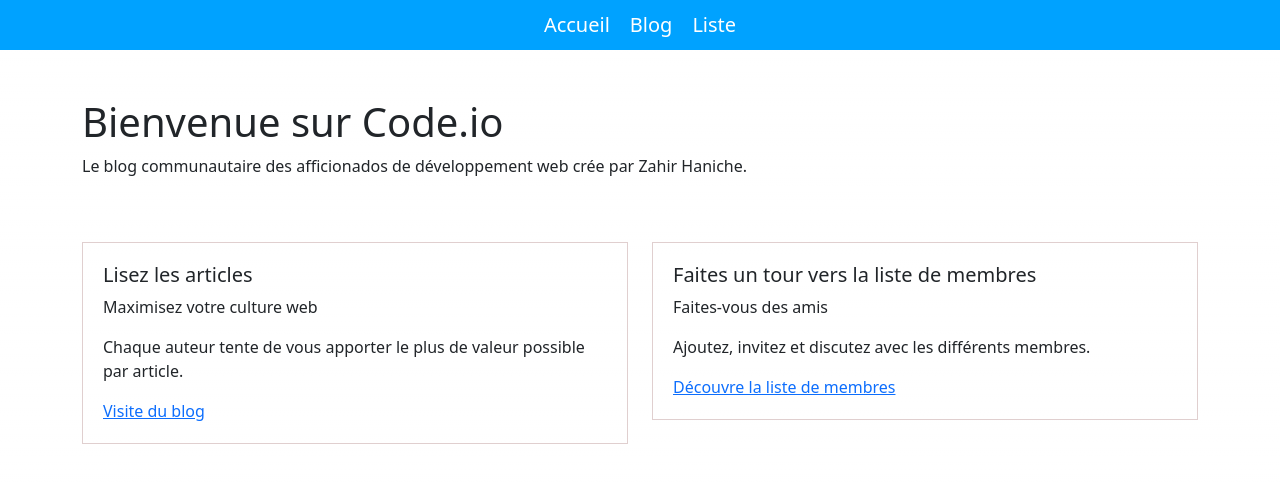
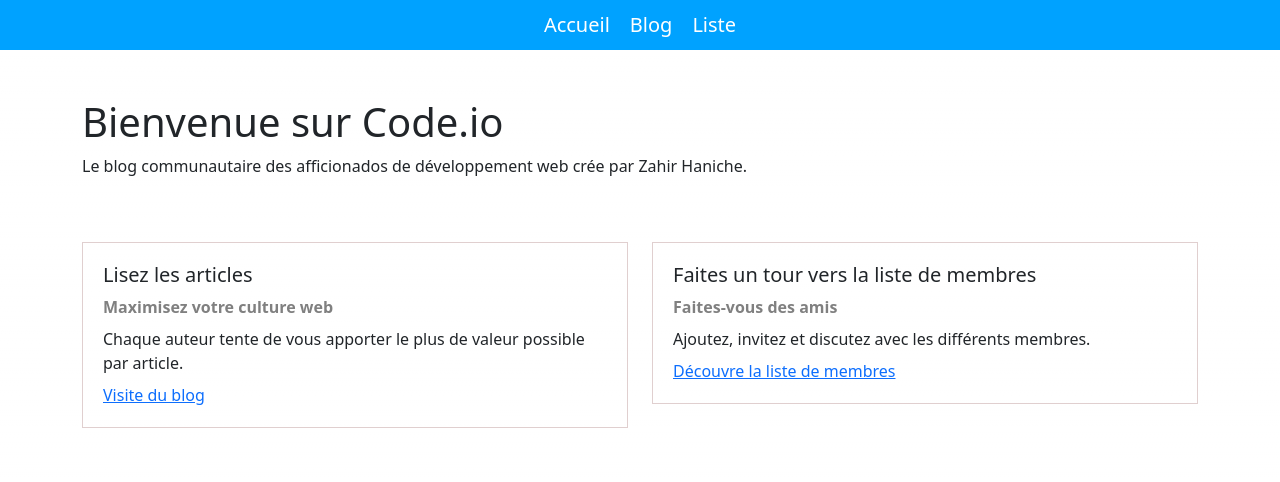
Before and after one commit to ZahirHaniche-dev/nextjs-blog, a Next.js app: page / in a window 1280 px wide. Shown: the top 482 px of the page. Built offline with nearby package versions, Linux system fonts and the light colour scheme.

Commit message:
Integration design home 2

```diff
--- a/components/Navbar/Navbar.module.css
+++ b/components/Navbar/Navbar.module.css
@@ -25,9 +25,3 @@
     color: var(--navbar-hover-color);
     text-decoration: underline;
 }
-
-/* Styles pour rendre la barre de navigation plus accessible */
-.navbar a:focus {
-    outline: 2px solid var(--navbar-hover-color); /* Ajoute un contour pour le focus */
-    outline-offset: 2px;
-}
--- a/pages/index.js
+++ b/pages/index.js
@@ -19,8 +19,8 @@ export default function Home() {
           <div className="col-6">
             <div className={styles.tableau}>
               <h5>Lisez les articles</h5>
-              <p>Maximisez votre culture web</p>
-              <p>Chaque auteur tente de vous apporter le plus de valeur possible par article.</p>
+              <span className={styles.subTitle}>Maximisez votre culture web</span>
+              <p className="my-2">Chaque auteur tente de vous apporter le plus de valeur possible par article.</p>
               <Link href="/blog">
                 <span>Visite du blog</span>
               </Link>
@@ -29,8 +29,8 @@ export default function Home() {
           <div className="col-6">
             <div className={styles.tableau}>
                 <h5>Faites un tour vers la liste de membres</h5>
-                <p>Faites-vous des amis</p>
-                <p>Ajoutez, invitez et discutez avec les différents membres.</p>
+                <span className={styles.subTitle}>Faites-vous des amis</span>
+                <p className="my-2">Ajoutez, invitez et discutez avec les différents membres.</p>
                 <Link href="/blog">
                   <span>Découvre la liste de membres</span>
                 </Link>
--- a/styles/Home.module.css
+++ b/styles/Home.module.css
@@ -3,3 +3,8 @@
     padding: 20px;
     cursor: auto;
 }
+
+.subTitle {
+    font-weight: bold;
+    color : grey;
+}
```
